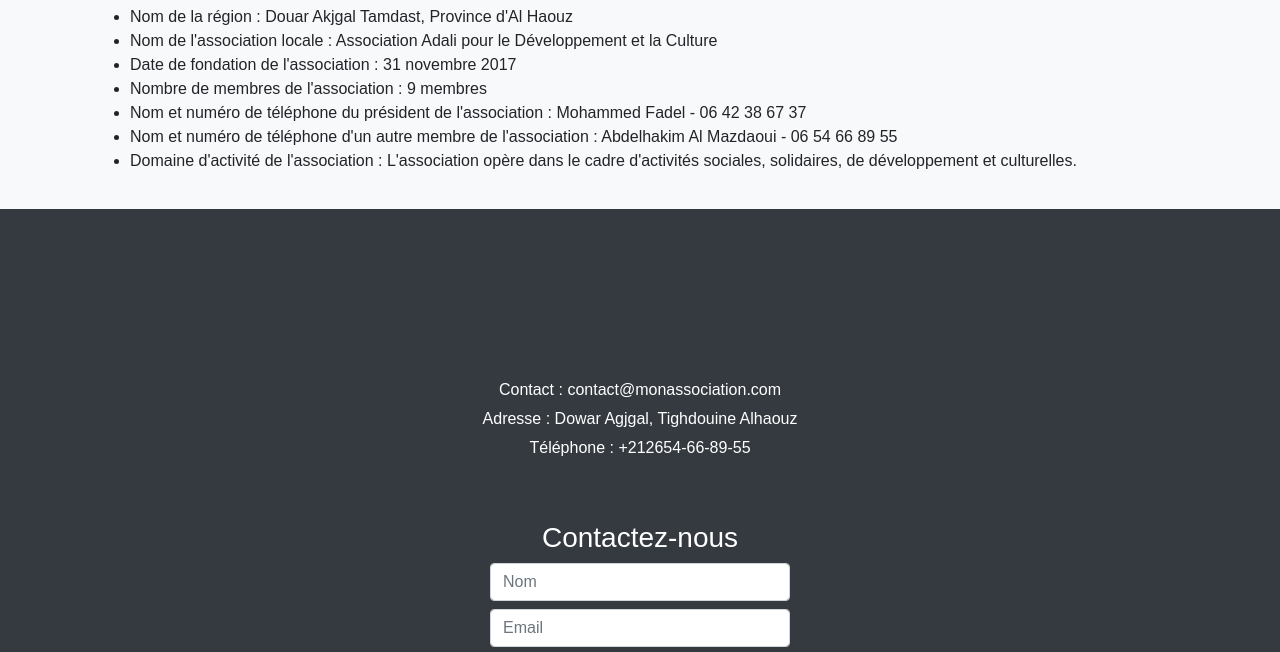
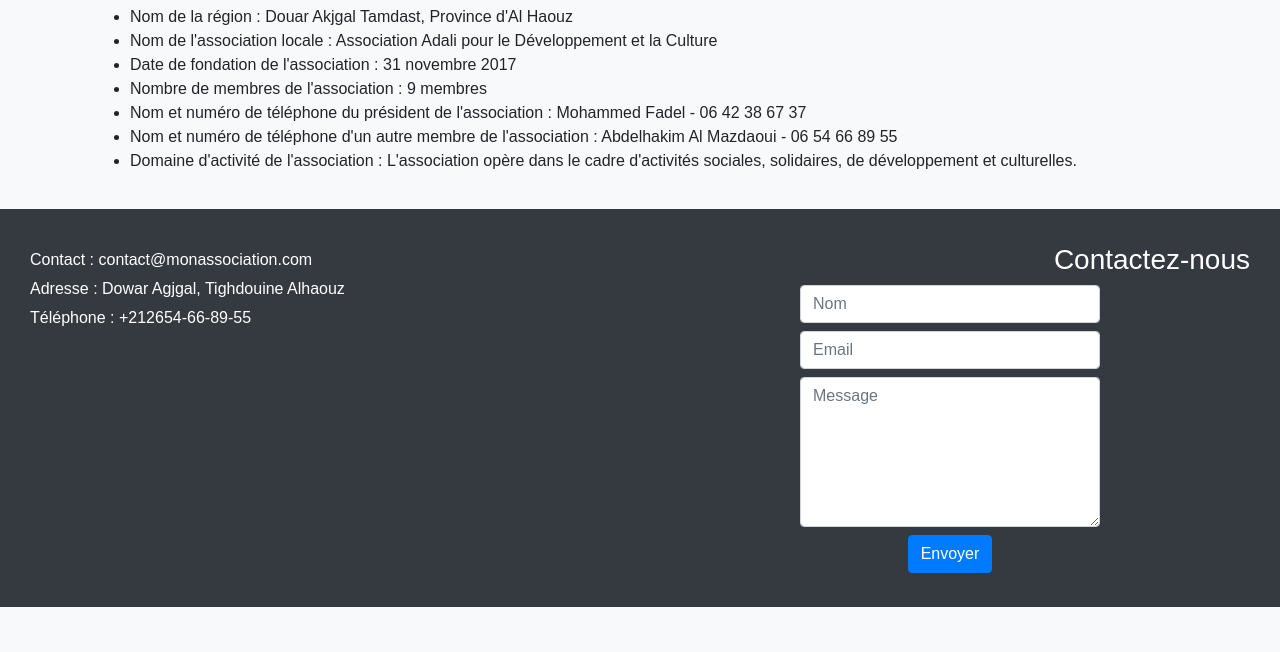
Before and after one commit to aelmazdaoui/ENG, a plain HTML site: page qui_sommes_nous.html in a window 1280 px wide. Shown: the part 147-799 px from the top of the page. Drawn offline with nearby package versions, Linux system fonts and the light colour scheme.

Commit message:
Update qui_sommes_nous.html

```diff
--- a/qui_sommes_nous.html
+++ b/qui_sommes_nous.html
@@ -57,12 +57,12 @@
     </div>
 
     <footer class="footer bg-dark text-white py-4">
-        <div class="container text-center">
+    <div class="footer-left">
         <p>Contact : contact@monassociation.com</p>
         <p>Adresse : Dowar Agjgal, Tighdouine Alhaouz</p>
         <p>Téléphone : +212654-66-89-55</p>
     </div>
-        <div class="container text-center mt-3">
+    <div class="footer-right">
         <h3>Contactez-nous</h3>
         <form id="contact-form" class="form-inline d-flex flex-column align-items-center">
             <input type="text" name="name" placeholder="Nom" class="form-control mb-2" style="width: 300px;">
@@ -72,5 +72,6 @@
         </form>
     </div>
 </footer>
+
 </body>
 </html>
```
Lines whose indentation alone changed are shown as unchanged.
